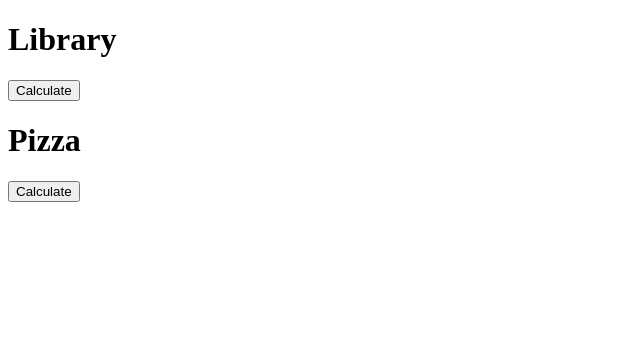
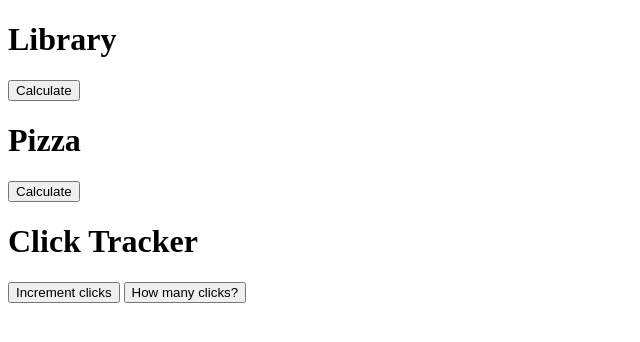
Before and after one commit to MonocLINK/unit2Labs, a plain HTML site: page index.html in a window 1280 px wide. Shown: the whole page, without its empty margins (0-640 px from the left). Drawn offline with Linux system fonts and the light colour scheme.

Commit message:
second commit

```diff
--- /dev/null
+++ b/click.js
@@ -0,0 +1,9 @@
+var num = 0;
+
+function addNum() {
+    num += 1;
+}
+
+function alertUser() {
+    alert("You clicked " + num + " times.");
+}
--- a/index.html
+++ b/index.html
@@ -13,9 +13,14 @@
     <h1>Pizza</h1>
     <button onclick="calculatePizza()">Calculate</button>
 
+    <h1>Click Tracker</h1>
+    <button onclick="addNum()">Increment clicks</button>
+    <button onclick="alertUser()">How many clicks?</button>
+
 
     <script type="text/javascript" src="library.js"></script>
     <script type="text/javascript" src="pizza.js"></script>
+    <script type="text/javascript" src="click.js"></script>
 </body>
 
 </html>
```
